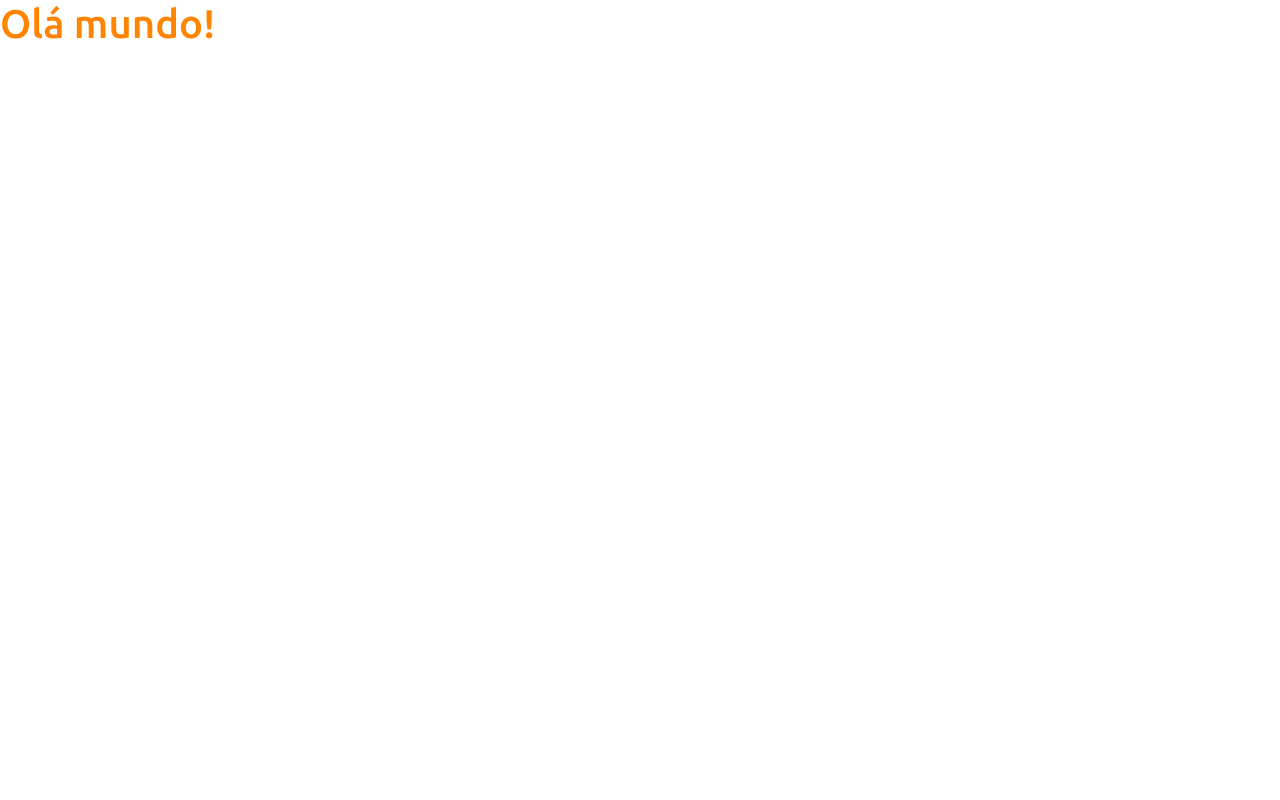
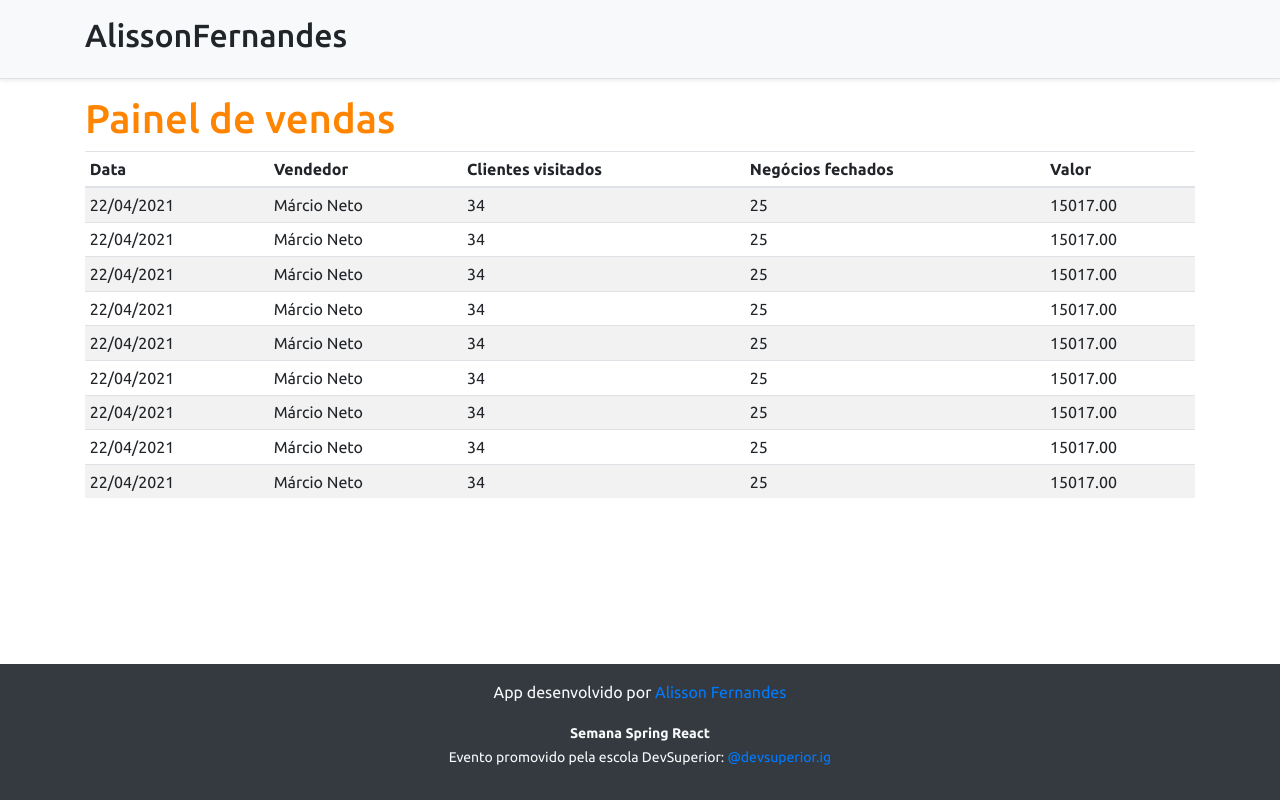
Before and after one commit to Alisson-FernandesBR/vendas-sds3, a React (Create React App) app in the folder frontend/: page / in a window 1280 px wide. Built offline with nearby package versions, Linux system fonts and the light colour scheme.

Commit message:
Basic static components

```diff
--- a/frontend/src/App.tsx
+++ b/frontend/src/App.tsx
@@ -1,9 +1,17 @@
+import Footer from "components/Footer";
+import NavBar from "components/NavBar";
+import DataTable from "components/DataTable";
 
 function App() {
   return (
-    <div>
-      <h1 className="text-primary">Olá mundo!</h1>
-    </div>
+    <>
+      <NavBar />
+      <div className="container">
+        <h1 className="text-primary">Painel de vendas</h1>
+        <DataTable />
+      </div>
+      <Footer />
+    </>
   );
 }
 
--- /dev/null
+++ b/frontend/src/components/DataTable/index.tsx
@@ -0,0 +1,80 @@
+function DataTable() {
+    return (
+            <div className="table-responsive">
+                <table className="table table-striped table-sm">
+                    <thead>
+                        <tr>
+                            <th>Data</th>
+                            <th>Vendedor</th>
+                            <th>Clientes visitados</th>
+                            <th>Negócios fechados</th>
+                            <th>Valor</th>
+                        </tr>
+                    </thead>
+                    <tbody>
+                        <tr>
+                            <td>22/04/2021</td>
+                            <td>Márcio Neto</td>
+                            <td>34</td>
+                            <td>25</td>
+                            <td>15017.00</td>
+                        </tr>
+                        <tr>
+                            <td>22/04/2021</td>
+                            <td>Márcio Neto</td>
+                            <td>34</td>
+                            <td>25</td>
+                            <td>15017.00</td>
+                        </tr>  <tr>
+                            <td>22/04/2021</td>
+                            <td>Márcio Neto</td>
+                            <td>34</td>
+                            <td>25</td>
+                            <td>15017.00</td>
+                        </tr>  <tr>
+                            <td>22/04/2021</td>
+                            <td>Márcio Neto</td>
+                            <td>34</td>
+                            <td>25</td>
+                            <td>15017.00</td>
+                        </tr>  <tr>
+                            <td>22/04/2021</td>
+                            <td>Márcio Neto</td>
+                            <td>34</td>
+                            <td>25</td>
+                            <td>15017.00</td>
+                        </tr>  <tr>
+                            <td>22/04/2021</td>
+                            <td>Márcio Neto</td>
+                            <td>34</td>
+                            <td>25</td>
+                            <td>15017.00</td>
+                        </tr>
+                        <tr>
+                            <td>22/04/2021</td>
+                            <td>Márcio Neto</td>
+                            <td>34</td>
+                            <td>25</td>
+                            <td>15017.00</td>
+                        </tr>
+                        <tr>
+                            <td>22/04/2021</td>
+                            <td>Márcio Neto</td>
+                            <td>34</td>
+                            <td>25</td>
+                            <td>15017.00</td>
+                        </tr>
+                        <tr>
+                            <td>22/04/2021</td>
+                            <td>Márcio Neto</td>
+                            <td>34</td>
+                            <td>25</td>
+                            <td>15017.00</td>
+                        </tr>
+                    </tbody>
+                </table>
+            </div>
+    );
+}
+
+export default DataTable;
--- /dev/null
+++ b/frontend/src/components/Footer/index.tsx
@@ -0,0 +1,13 @@
+function Footer() {
+    return (
+            <footer className="footer mt-auto py-3 bg-dark">
+                <div className="container">
+                    <p className="text-light">App desenvolvido por <a href="https://github.com/Alisson-FernandesBR" target="_blank" rel="noreferrer">Alisson Fernandes</a></p>
+                    <p className="text-light"><small><strong>Semana Spring React</strong><br />
+                    Evento promovido pela escola DevSuperior: <a href="https://instagram.com/devsuperior.ig" target="_blank" rel="noreferrer">@devsuperior.ig</a></small></p>
+                </div>
+            </footer>
+    );
+}
+
+export default Footer;
--- /dev/null
+++ b/frontend/src/components/NavBar/index.tsx
@@ -0,0 +1,15 @@
+function NavBar() {
+    return (
+        <div>
+            <div className="d-flex flex-column flex-md-row align-items-center p-3 px-md-4 mb-3 bg-light border-bottom shadow-sm">
+                <div className="container">
+                    <nav className="my-2 my-md-0 mr-md-3">
+                        <h2>AlissonFernandes</h2>
+                    </nav>
+                </div>
+            </div>
+        </div>
+    );
+}
+
+export default NavBar;
```
